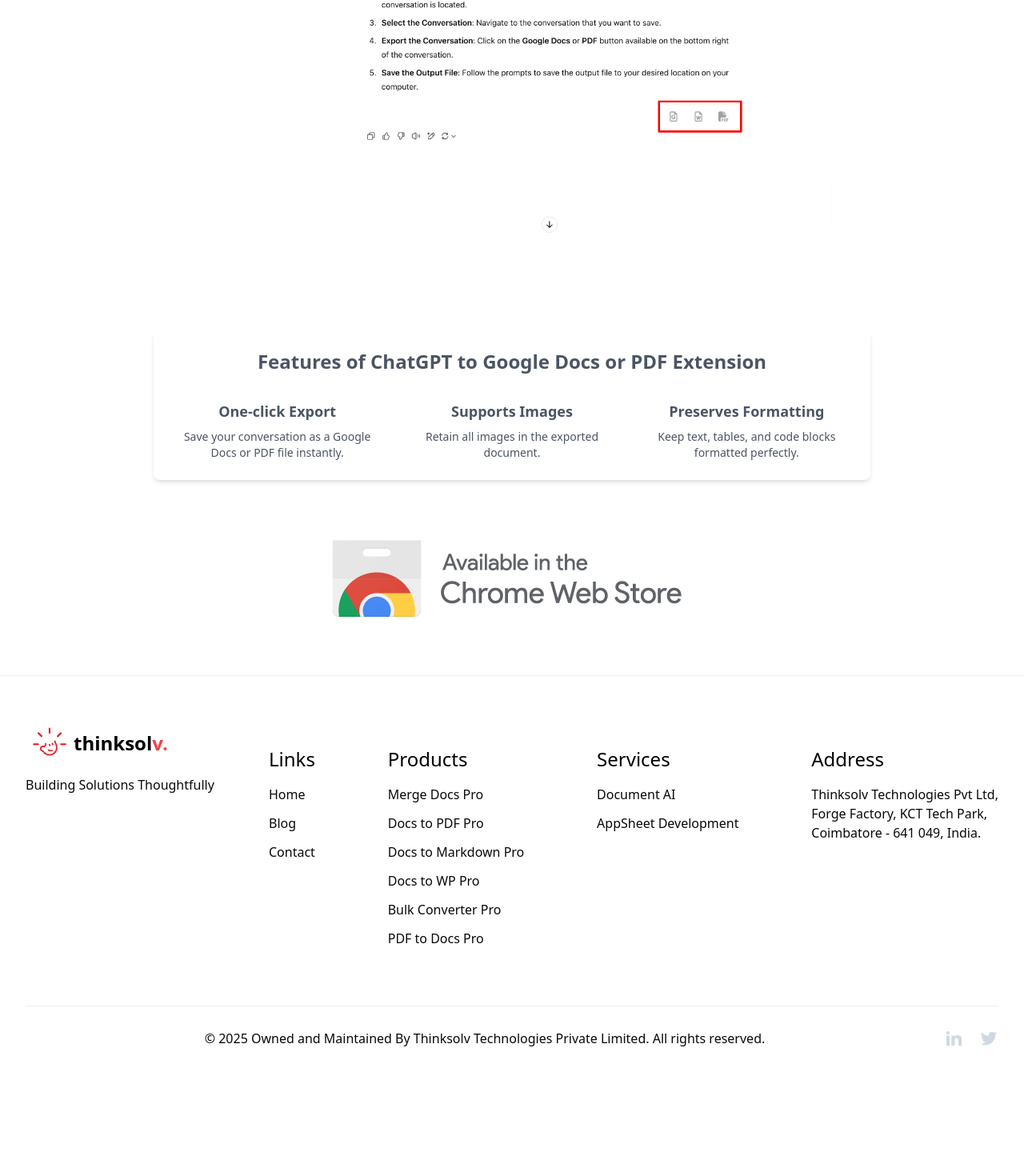
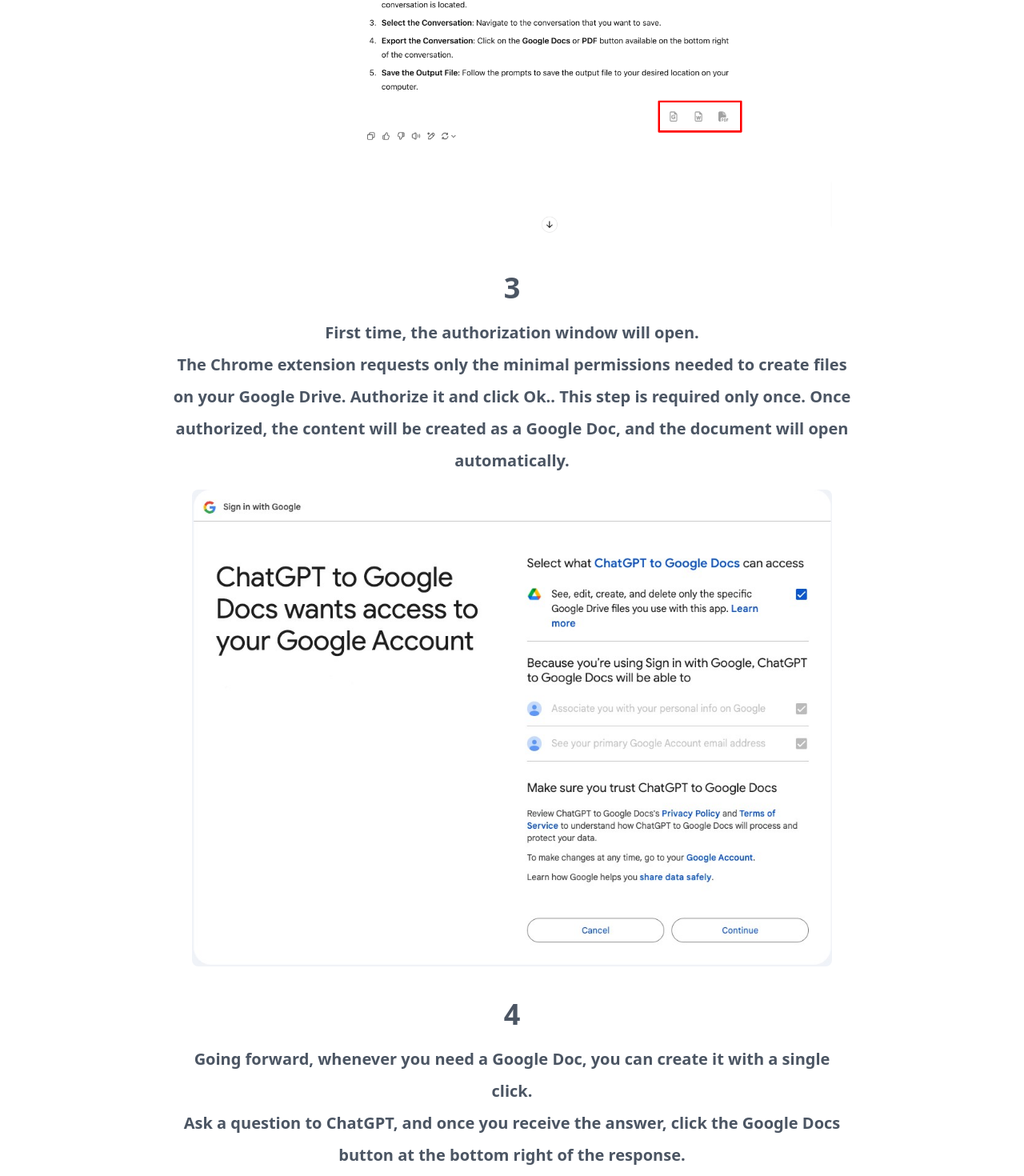
Before and after one commit to thinksolv/Thinksolv-website-home, a Next.js app: page /extensions/chatgpt-to-google-docs-pdf in a window 1280 px wide. Shown: the part 1327-2797 px from the top of the page at 80% size. Before the commit the page ends 2665 px from the top, so only its background shows below. Built offline with nearby package versions, Linux system fonts and the light colour scheme.

Commit message:
Google Docs instructions updated

```diff
--- a/src/app/extensions/chatgpt-to-google-docs-pdf/page.tsx
+++ b/src/app/extensions/chatgpt-to-google-docs-pdf/page.tsx
@@ -59,7 +59,7 @@
       </Head>
 
       <Header />
-      <div className=" text-gray-600 dark:text-white font-sans bg-white dark:border-strokedark dark:bg-black" >
+      <div className=" text-gray-600 dark:text-white font-sans bg-white dark:border-strokedark dark:bg-black">
         {/* Header */}
         <header className="py-4 px-6 text-center">
           <p className="text-lg font-semibold mb-6">
@@ -92,12 +92,12 @@
 
           {/* Step 2 */}
           <section className="flex flex-col items-center text-center mb-10">
-            <span className="text-4xl font-bold mb-4">2</span>
+            <span className="text-4xl font-bold mb-4">3</span>
             <h2 className="text-xl font-semibold leading-loose	">
               Ask a question to ChatGPT.{" "}
               <p>
-                Once, you have received the answer, Click the Google Docs or PDF button
-                on the bottom right of the response.
+                Once, you have received the answer, Click the Google Docs or PDF
+                button on the bottom right of the response.
               </p>
             </h2>
             <Image
@@ -108,7 +108,48 @@
               className="mt-4 rounded-lg"
             />
           </section>
+          {/* Step 2 */}
+          <section className="flex flex-col items-center text-center mb-10">
+            <span className="text-4xl font-bold mb-4">3</span>
+            <h2 className="text-xl font-semibold leading-loose	">
+              First time, the authorization window will open.
+              <p>
+                The Chrome extension requests only the minimal permissions
+                needed to create files on your Google Drive. Authorize it and
+                click <b>Ok.</b>. This step is required only once. Once
+                authorized, the content will be created as a Google Doc, and the
+                document will open automatically.
+              </p>
+            </h2>
+            <Image
+              src="/google-auth.jpg"
+              alt="Select Conversation"
+              width={800}
+              height={520}
+              className="mt-4 rounded-lg"
+            />
+          </section>
 
+          <section className="flex flex-col items-center text-center mb-10">
+            <span className="text-4xl font-bold mb-4">4</span>
+            <h2 className="text-xl font-semibold leading-loose	">
+              Going forward, whenever you need a Google Doc, you can create it
+              with a single click.
+              <p>
+                Ask a question to ChatGPT, and once you receive the answer,
+                click the <b>Google Docs</b> button at the bottom right of the
+                response.
+              </p>
+              The document will be created automatically without authorization request.
+            </h2>
+            <Image
+              src="/chatgpt-to-google-docs-pdf-2.png"
+              alt="Select Conversation"
+              width={800}
+              height={520}
+              className="mt-4 rounded-lg"
+            />
+          </section>
           {/* Demo Video Section */}
         </main>
 
```
Also changed, not shown: public/google-auth.jpg (added).
